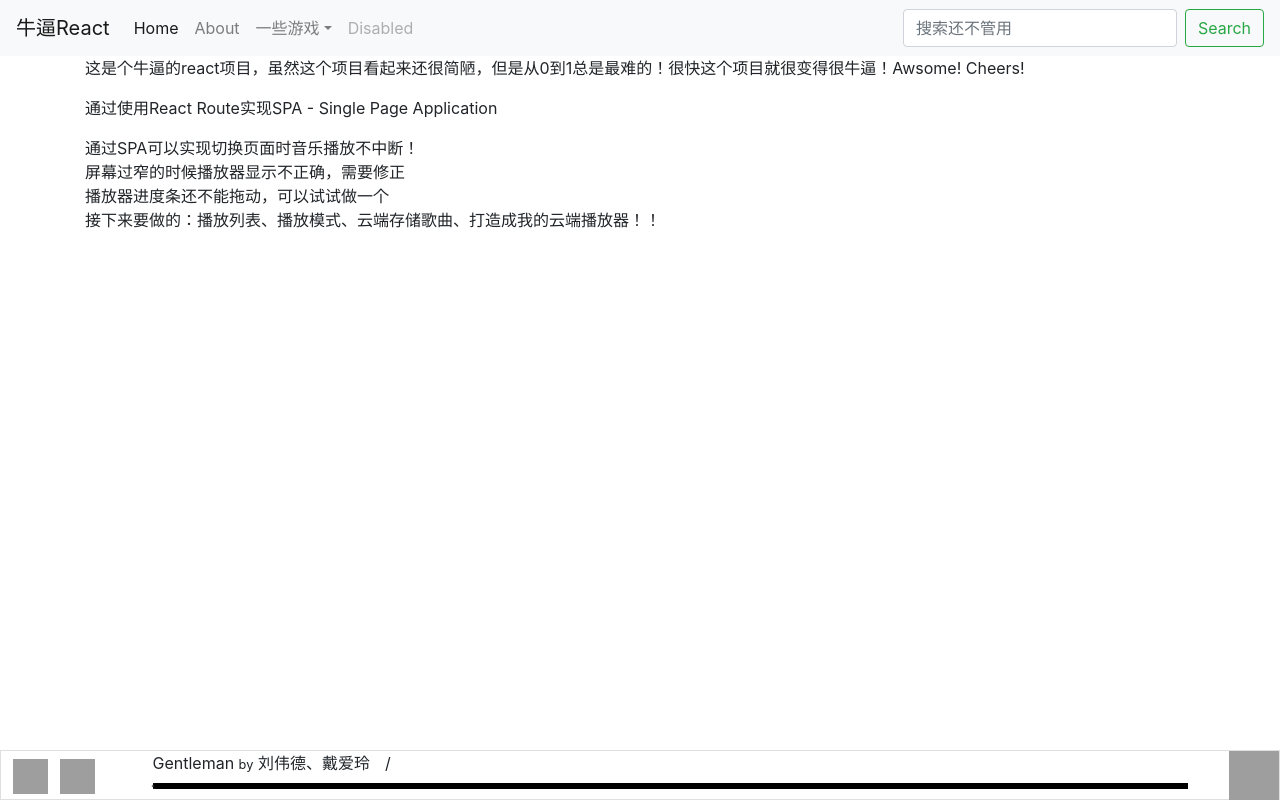
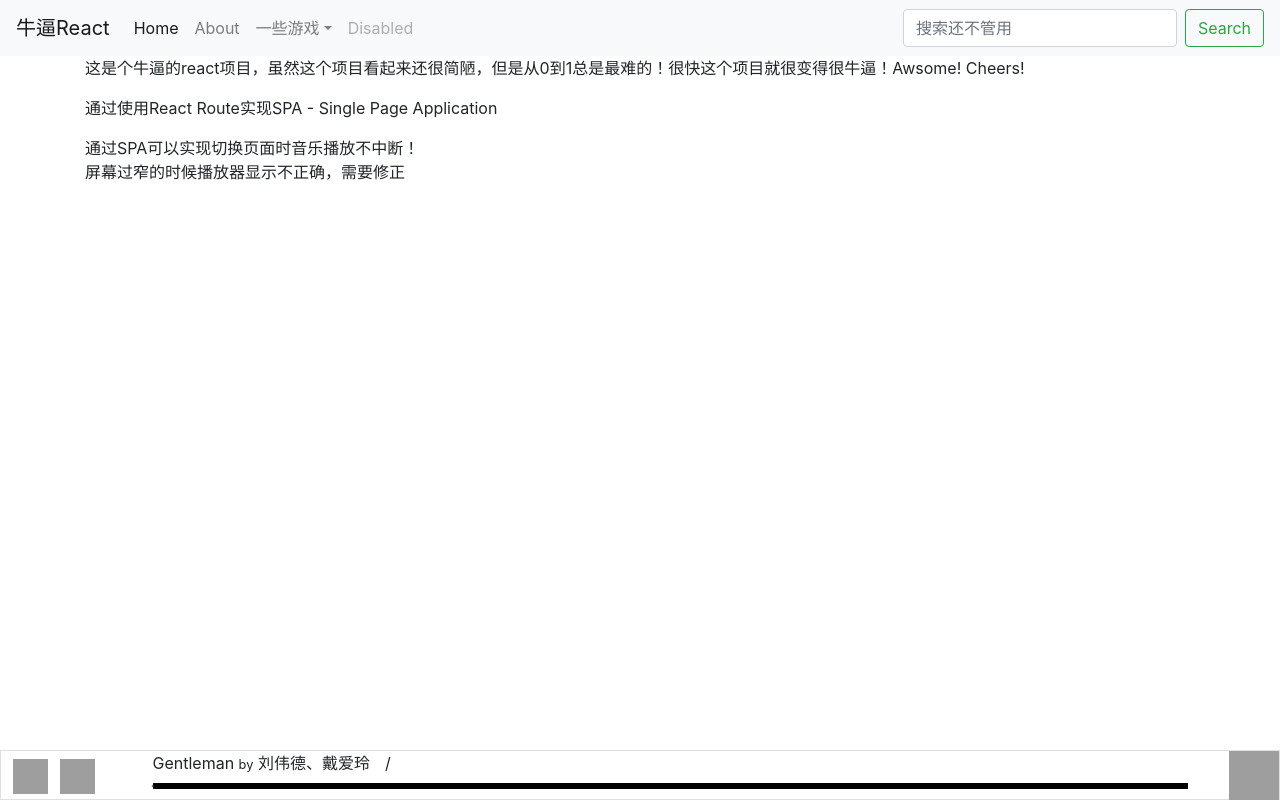
Before and after one commit to chenzhao7920/react-game, a React (Create React App) app: page / in a window 1280 px wide. Built offline with nearby package versions, Linux system fonts and the light colour scheme; grey boxes are pictures that could not be loaded.

Commit message:
Revert "文本更新"
This reverts commit 2713d756099064b238393502500f8377d482dbd2.

```diff
--- a/src/HomePage.js
+++ b/src/HomePage.js
@@ -9,9 +9,7 @@ class HomePage extends React.Component{
                 <p>通过使用React Route实现SPA - Single Page Application</p>
                 <p>
                     通过SPA可以实现切换页面时音乐播放不中断！<br/>
-                    屏幕过窄的时候播放器显示不正确，需要修正 <br/>
-                    播放器进度条还不能拖动，可以试试做一个 <br/>
-                    接下来要做的：播放列表、播放模式、云端存储歌曲、打造成我的云端播放器！！
+                    屏幕过窄的时候播放器显示不正确，需要修正
                 </p>
             </div>
         )
```
